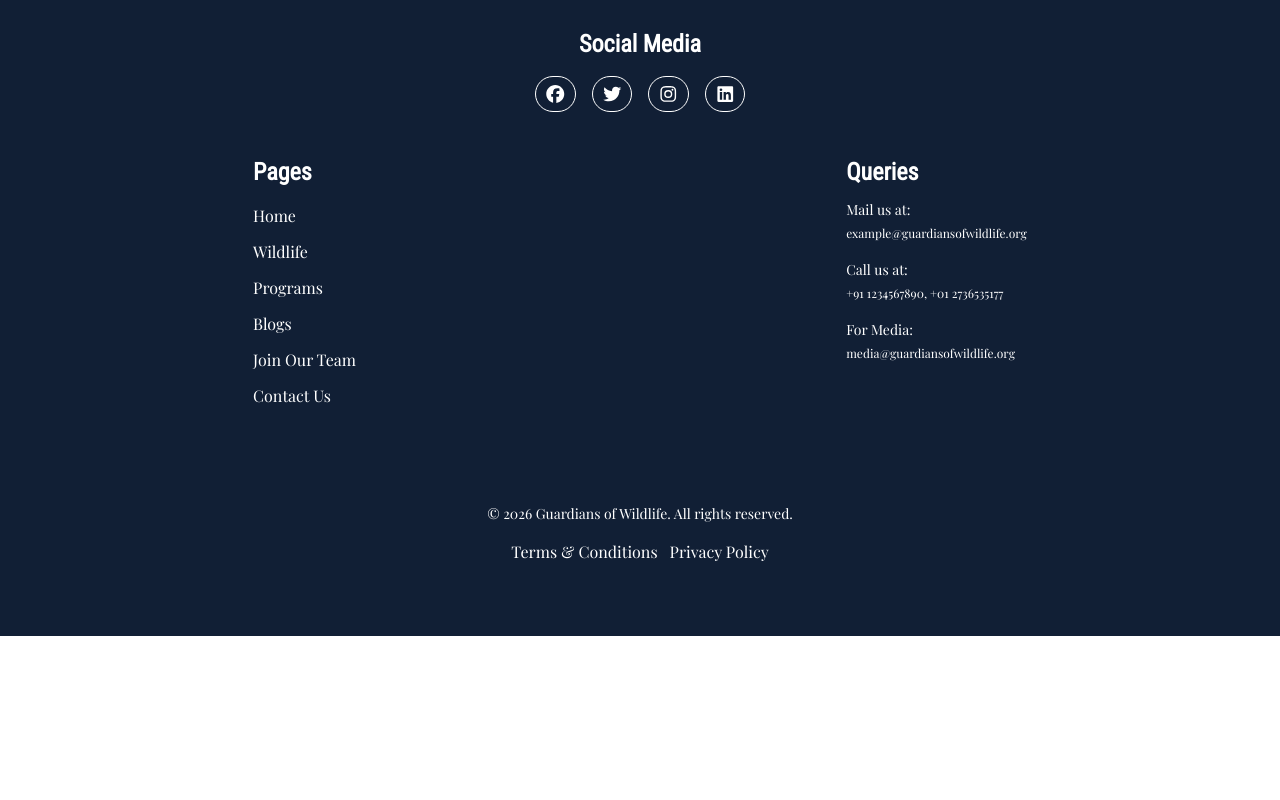
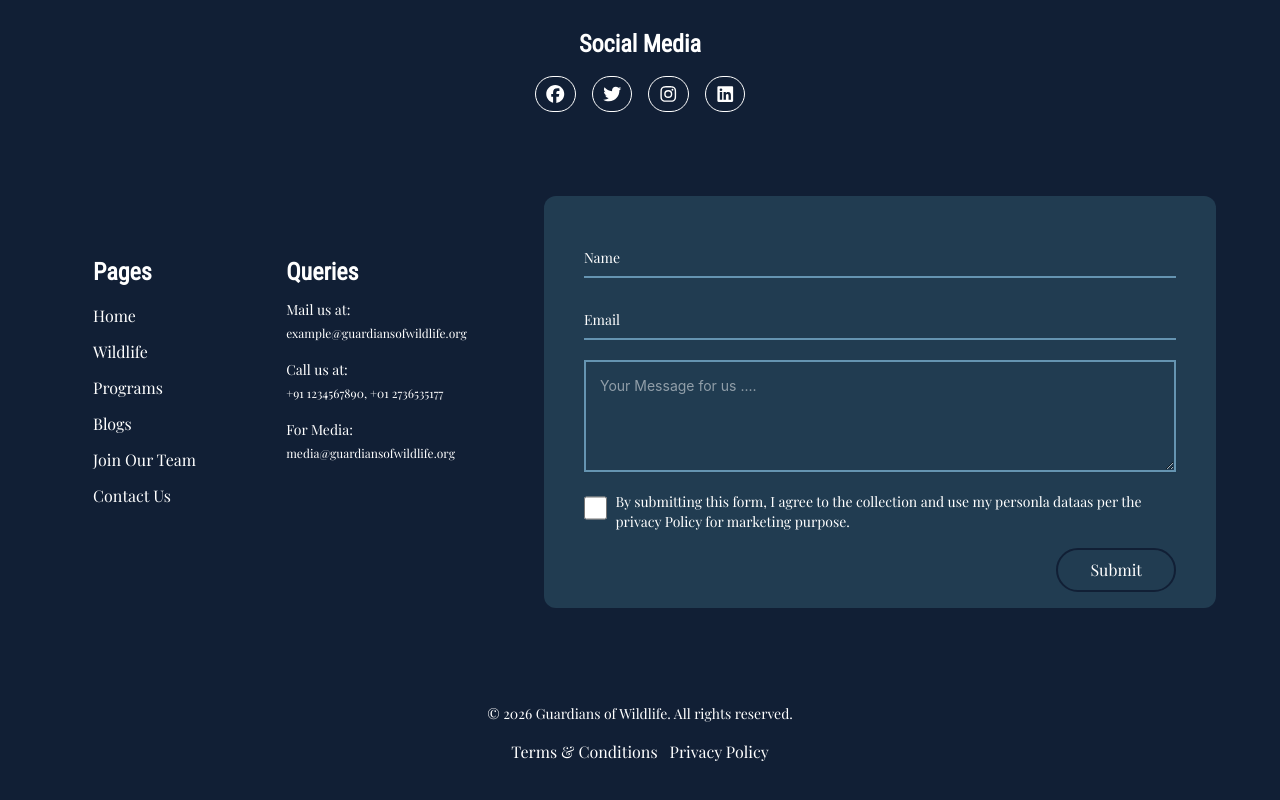
Before and after one commit to ankush0710/Guardians-of-Wildlife, a React (Vite) app: page /Home in a window 1280 px wide. Shown: the part 424-1224 px from the top of the page. Before the commit the page ends 1060 px from the top, so only its background shows below. Built offline with nearby package versions, Linux system fonts and the light colour scheme.

Commit message:
message form added in the footer

```diff
--- a/src/Components/Footer.jsx
+++ b/src/Components/Footer.jsx
@@ -5,7 +5,7 @@ import { FontAwesomeIcon } from "@fortawesome/react-fontawesome";
 const Footer = () => {
   return (
     <>
-      <footer className="bg-[#111F35] min-w-screen flex flex-col justify-center gap-10 py-18">
+      <footer className="bg-[#111F35] max-w-screen flex flex-col justify-center gap-10 py-18">
         {/* Website name appears in the middle section */}
         <div id="footer-logo" className="flex flex-col justify-center">
           <h1 className="font-heading font-semibold text-white text-2xl text-center">
@@ -66,8 +66,10 @@ const Footer = () => {
           </div>
         </div>
 
-        {/* all pages link section  */}
-        <div id="container" className="flex justify-around px-2">
+        <div className="md:flex md:justify-around md:px-10 md:overflow-x-hidden md:items-center">
+
+          {/* all pages link section  */}
+        <div id="container" className="flex justify-around px-2 flex-1">
           <div id="pages-container" className="flex flex-col gap-4 text-start">
             <h1 className="font-heading text-2xl text-white font-semibold">
               Pages
@@ -119,8 +121,7 @@ const Footer = () => {
             </span>
             <p className="font-body text-white text-sm pt-4">Call us at: </p>
             <span className="font-body text-white text-xs">
-              +91 1234567890,
-              +01 2736535177
+              +91 1234567890, +01 2736535177
             </span>
             <p className="font-body text-white text-sm pt-4">For Media:</p>
             <span className="font-body text-white text-xs">
@@ -130,18 +131,91 @@ const Footer = () => {
         </div>
 
         {/* Form for leave message  */}
-        <div id="message-form">
+        <div
+          id="message-form"
+          className="bg-[#213C51] rounded-xl flex flex-col pt-10 pb-15 px-10 mx-6 mt-10 relative md:w-96 lg:w-2xl"
+        >
+          <form action="">
+            <div className="relative z-0 w-full mb-5 group">
+              <input
+                type="text"
+                name="floating_name"
+                id="floating_name"
+                className="block py-2.5 px-0 w-full text-sm bg-transparent border-0 border-b-2 border-default-medium border-[#6594B1] appearance-none focus:outline-none focus:ring-0 focus:border-white peer"
+                placeholder=" "
+                required
+              />
+              <label
+                for="floating_email"
+                className="absolute font-body text-sm text-white duration-300 transform -translate-y-6 scale-75 top-3 -z-10 origin-[0] peer-focus:start-0 peer-focus:text-fg-brand peer-placeholder-shown:scale-100 peer-placeholder-shown:translate-y-0 peer-focus:scale-75 peer-focus:-translate-y-6 rtl:peer-focus:translate-x-1/4 rtl:peer-focus:left-auto"
+              >
+                Name
+              </label>
+            </div>
 
+            <div className="relative z-0 w-full mb-5 mt-3 group">
+              <input
+                type="email"
+                name="email"
+                id="floating_email"
+                class="block py-2.5 px-0 w-full text-sm bg-transparent border-0 border-b-2 border-default-medium border-[#6594B1] appearance-none focus:outline-none focus:ring-0 focus:border-white peer"
+                placeholder=" "
+                required
+              />
+              <label
+                for="message"
+                class="absolute font-body text-sm text-white duration-300 transform -translate-y-6 scale-75 top-3 -z-10 origin-[0] peer-focus:start-0 peer-focus:text-fg-brand peer-placeholder-shown:scale-100 peer-placeholder-shown:translate-y-0 peer-focus:scale-75 peer-focus:-translate-y-6 rtl:peer-focus:translate-x-1/4 rtl:peer-focus:left-auto"
+              >
+                Email
+              </label>
+            </div>
+
+            <div className="relative z-0 w-full mb-5 mt-3 group">
+              <textarea
+                id="message"
+                rows="4"
+                className="bg-neutral-secondary-medium border-2 border-default-medium border-[#6594B1] text-sm text-white rounded-base focus:ring-brand focus:outline-none focus:border-white block w-full p-3.5 shadow-xs placeholder:text-body"
+                placeholder="Your Message for us ...."
+              ></textarea>
+            </div>
+
+            {/* checkbox for terms and condition  */}
+            <div className="flex items-start mb-4 mt-3">
+              <input
+                id="default-checkbox"
+                type="checkbox"
+                value=""
+                className="w-8 h-8 border-2 border-default-medium border-[#6594B1] rounded-xs bg-tarnsparent focus:ring-2 focus:ring-brand-soft"
+              />
+              <label
+                for="default-checkbox"
+                className="font-body select-none ms-2 text-sm font-medium text-white"
+              >
+                By submitting this form, I agree to the collection and use my personla dataas per the privacy Policy for marketing purpose.
+              </label>
+            </div>
+
+             {/* form submitt button  */}
+            <div className="absolute right-0 px-10">
+              <button type="button" className="text-white font-body bg-transparent border-2 border-[#111F35] px-8 py-2 rounded-full hover:bg-[#111F35] hover:border-2 hover:border-[#6594B1] hover:duration-600">Submit</button>
+            </div>
+          </form>
+        </div>
         </div>
 
         {/* terms and condition  */}
         <div id="terms_condition">
-          <p className="font-body text-white text-sm text-center py-4">
-            &copy; {new Date().getFullYear()} Guardians of Wildlife. All rights reserved.
+          <p className="font-body text-white text-sm text-center py-4 md:mt-10">
+            &copy; {new Date().getFullYear()} Guardians of Wildlife. All rights
+            reserved.
           </p>
           <div className="flex gap-3 justify-center font-body text-white font-sm">
-            <p className="font-body"><a href="#">Terms & Conditions</a></p>
-            <p className="font-body"><a href="#">Privacy Policy</a></p>
+            <p className="font-body">
+              <a href="#">Terms & Conditions</a>
+            </p>
+            <p className="font-body">
+              <a href="#">Privacy Policy</a>
+            </p>
           </div>
         </div>
       </footer>
```
